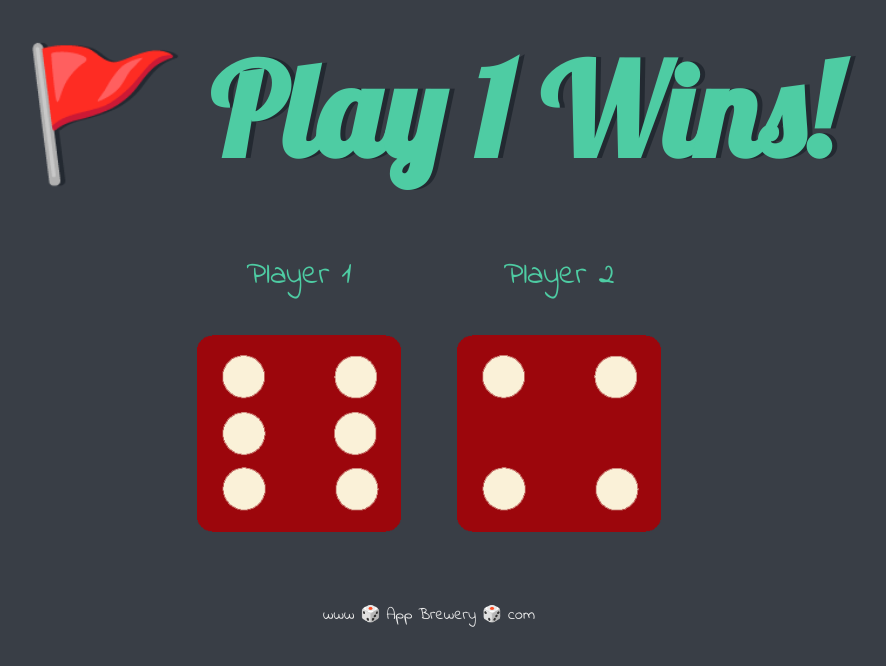
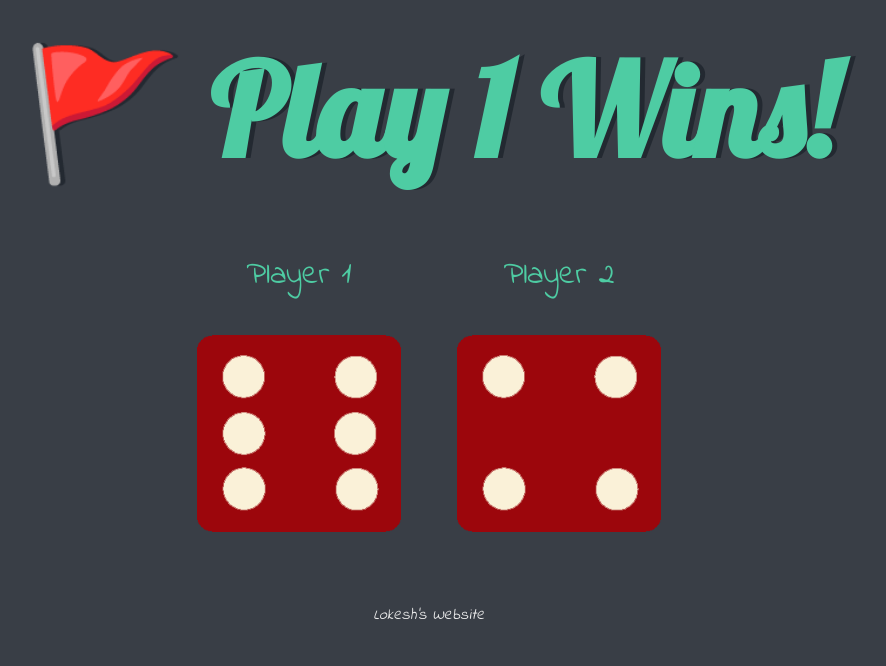
Before and after one commit to lokeshchintha/DiceChallenge, a plain HTML site: page index.html in a window 1280 px wide. Shown: the whole page, without its empty margins (211-1097 px from the left). Drawn offline with Linux system fonts and the light colour scheme.

Commit message:
Update index.html

```diff
--- a/index.html
+++ b/index.html
@@ -29,6 +29,6 @@
       </body>
 
       <footer>
-        www 🎲 App Brewery 🎲 com
+        <em>Lokesh's Website</em>
       </footer>
     </html>
```
